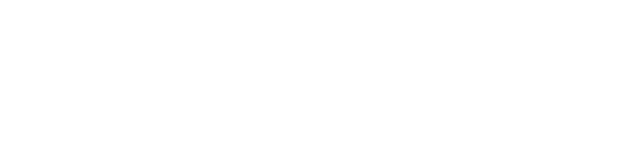
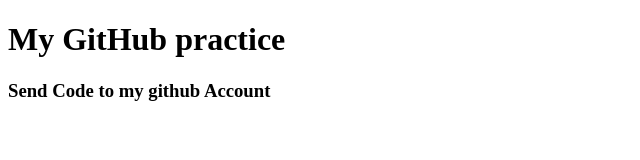
Before and after one commit to Sukanto01899/Code-Practice-1, a plain HTML site: page index.html in a window 1280 px wide. Shown: the whole page, without its empty margins (0-640 px from the left). Drawn offline with Linux system fonts and the light colour scheme.

Commit message:
add header

```diff
--- a/index.html
+++ b/index.html
@@ -7,6 +7,7 @@
     <title>My 1st github repo</title>
 </head>
 <body>
-
+    <h1>My GitHub practice </h1>
+    <h3>Send Code to my github Account</h3>
 </body>
 </html>
```
